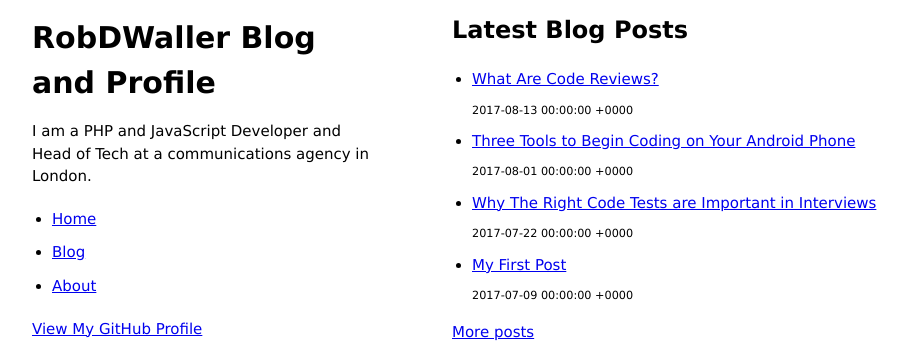
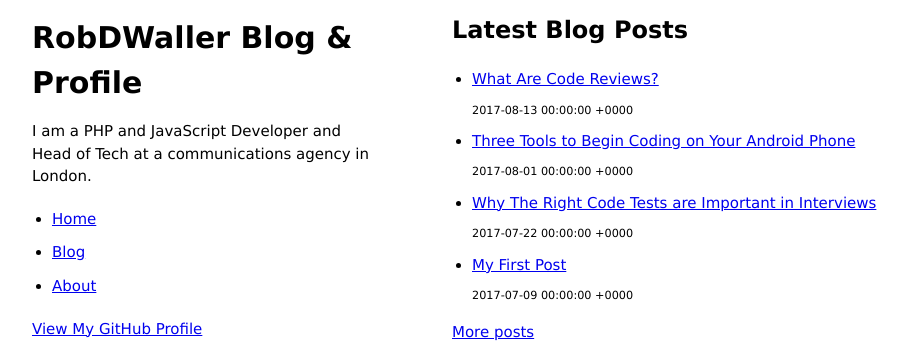
Before and after one commit to RobDWaller/robdwaller.github.io, a Jekyll site: the page built from index.html, in a window 1280 px wide, cut to the strip 0-347 px from the top of the page. Shown: the whole strip, without its empty margins (98-1005 px from the left). Built offline with Jekyll 4.4.1, drawn with Linux system fonts in a browser that asks for light colours.

Commit message:
edit to config page title

```diff
--- a/_config.yml
+++ b/_config.yml
@@ -1,5 +1,5 @@
 title: "RobDWaller Blog and Profile Website: Developer and Head of Tech"
-page_title: RobDWaller Blog and Profile
+page_title: "RobDWaller Blog & Profile"
 description: "I am a PHP and JavaScript Developer and Head of Tech at a communications agency in London."
 url: http://robdwaller.github.io
 twitter: "@robdwaller"
```
